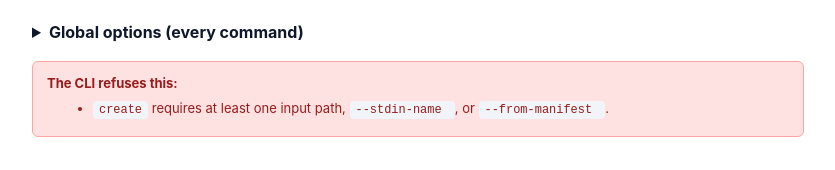
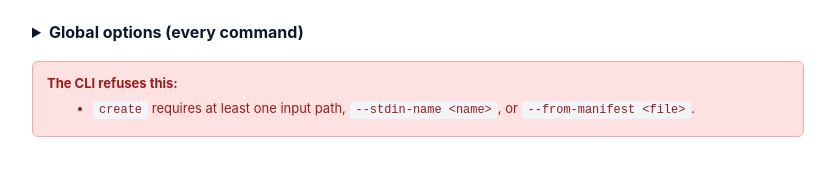
Before and after one commit to Nizoka/zipnative, a website: page docs/playgrounds/cli.html in a window 1280 px wide. Shown: the part 2860-3030 px from the top of the page, without its empty margins (222-1057 px from the left). Drawn offline with nearby package versions, Linux system fonts and the light colour scheme.

Commit message:
fix(docs): escape every value interpolated into the playgrounds' innerHTML
CodeQL flagged five 'DOM text reinterpreted as HTML' sites in the CLI
builder. Command names from the embedded surface table are escaped in
the tab bar and the panel attributes, and the validation messages —
which quote user-typed flag values and entry names — are escaped before
their backtick spans become <code>. The MCP explorer escapes the tool
id in the card heading for symmetry, and a raw NUL byte that had crept
into a string literal is now the \u0000 escape sequence.

```diff
--- a/docs/playgrounds/cli.html
+++ b/docs/playgrounds/cli.html
@@ -501,7 +501,7 @@
       const tabHtml = [];
       for (const c of SURFACE.commands) {
         if (c.group !== group) { group = c.group; tabHtml.push(`<span class="cli-group">${esc(group)}</span>`); }
-        tabHtml.push(`<button class="cli-tab" role="tab" type="button" data-tab="${c.name}" aria-selected="${c.name === state.cmd}">${c.name}</button>`);
+        tabHtml.push(`<button class="cli-tab" role="tab" type="button" data-tab="${esc(c.name)}" aria-selected="${c.name === state.cmd}">${esc(c.name)}</button>`);
       }
       tabs.innerHTML = tabHtml.join('');
       const panels = $('panels');
@@ -511,7 +511,7 @@
         const flags = c.flags.map((f) => fieldHtml('cmd', c.name, f)).join('');
         const dry = SURFACE.dryRunCommands.includes(c.name)
           ? `<div><label class="check"><input type="checkbox" data-scope="global" data-cmd="" data-flag="--dry-run" data-mirror="1"><span><code>--dry-run</code><span class="hint">Validate and plan; write nothing.</span></span></label></div>` : '';
-        return `<section class="cli-panel${c.name === state.cmd ? ' active' : ''}" data-panel="${c.name}"><div class="cli-form">${pos}${pos2}${flags}${dry}</div></section>`;
+        return `<section class="cli-panel${c.name === state.cmd ? ' active' : ''}" data-panel="${esc(c.name)}"><div class="cli-form">${pos}${pos2}${flags}${dry}</div></section>`;
       }).join('');
       $('global-form').innerHTML = SURFACE.global.map((f) => fieldHtml('global', '', f)).join('');
     })();
@@ -768,7 +768,9 @@
       if (window.Prism) window.Prism.highlightElement(out);
       const { errors, warns, info } = validate();
       const v = $('validation');
-      const li = (arr) => '<ul>' + arr.map((e) => '<li>' + e.replace(/`([^`]+)`/g, '<code>$1</code>') + '</li>').join('') + '</ul>';
+      // Messages quote user-typed values (flag values, entry names): escape
+      // first, then turn the `backtick` spans into <code>.
+      const li = (arr) => '<ul>' + arr.map((e) => '<li>' + esc(e).replace(/`([^`]+)`/g, '<code>$1</code>') + '</li>').join('') + '</ul>';
       if (errors.length) { v.className = 'cli-validation error'; v.innerHTML = '<strong>The CLI refuses this:</strong>' + li(errors) + (warns.length ? '<strong style="display:block;margin-top:8px">Also:</strong>' + li(warns) : ''); }
       else if (warns.length || info.length) { v.className = 'cli-validation warn'; v.innerHTML = '<strong>Heads up:</strong>' + li([...warns, ...info]); }
       else { v.className = 'cli-validation'; v.innerHTML = ''; }
```
Also changed, not shown: docs/playgrounds/mcp.html (+2 -2 lines).
